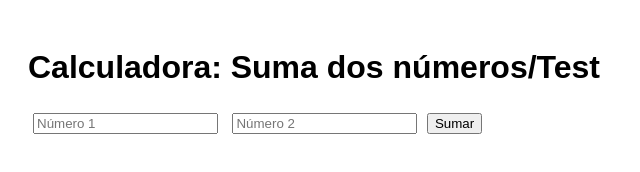
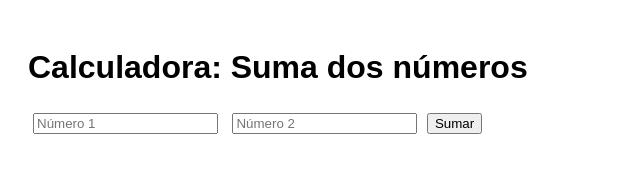
Before and after one commit to Nicovalle06/TP-IS-CI-CD, a plain HTML site: page index.html in a window 1280 px wide. Shown: the whole page, without its empty margins (0-640 px from the left). Drawn offline with Linux system fonts and the light colour scheme.

Commit message:
Deploying to gh-pages from @ Nicovalle06/TP-IS-CI-CD@7bb429880ff31c37d6ca3bcf85d57389e678d351 🚀

```diff
--- a/index.html
+++ b/index.html
@@ -9,7 +9,7 @@
   </style>
 </head>
 <body>
-  <h1>Calculadora: Suma dos números/Test</h1>
+  <h1>Calculadora: Suma dos números</h1>
   <form id="formulario">
     <input type="number" id="num1" placeholder="Número 1" required>
     <input type="number" id="num2" placeholder="Número 2" required>
```
